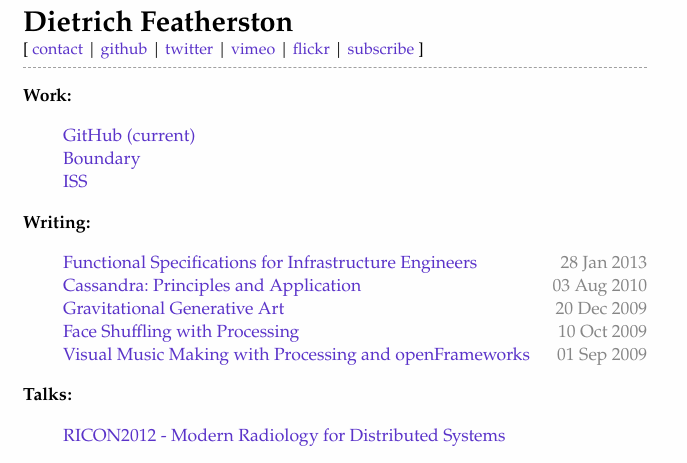
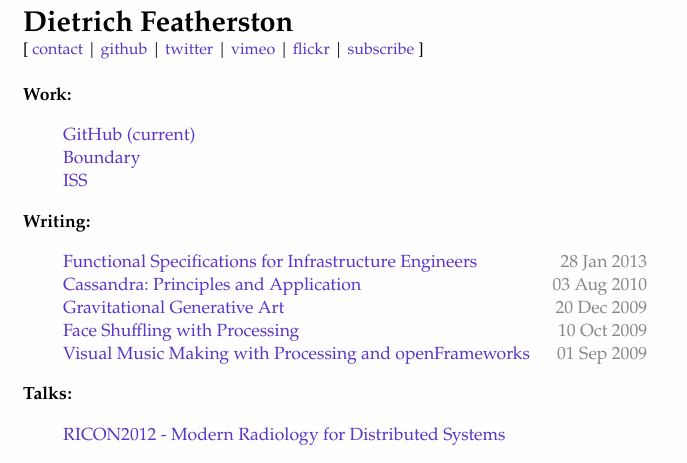
Before and after one commit to d2fn/d2fn.github.io, a Jekyll site: the page built from index.html, in a window 1280 px wide. Shown: the top 463 px of the page, without its empty margins (0-687 px from the left). Built offline with Jekyll 4.4.1, drawn with Linux system fonts in a browser that asks for light colours.

Commit message:
Update default.css

```diff
--- a/css/default.css
+++ b/css/default.css
@@ -16,9 +16,6 @@
 
 #header {
 font-size: 100%;
-border-width: 0 0 1px 0;
-border-style: dashed;
-border-color: #A0A0A0;
 padding: 0 0 7px 0;
 }
 
```
